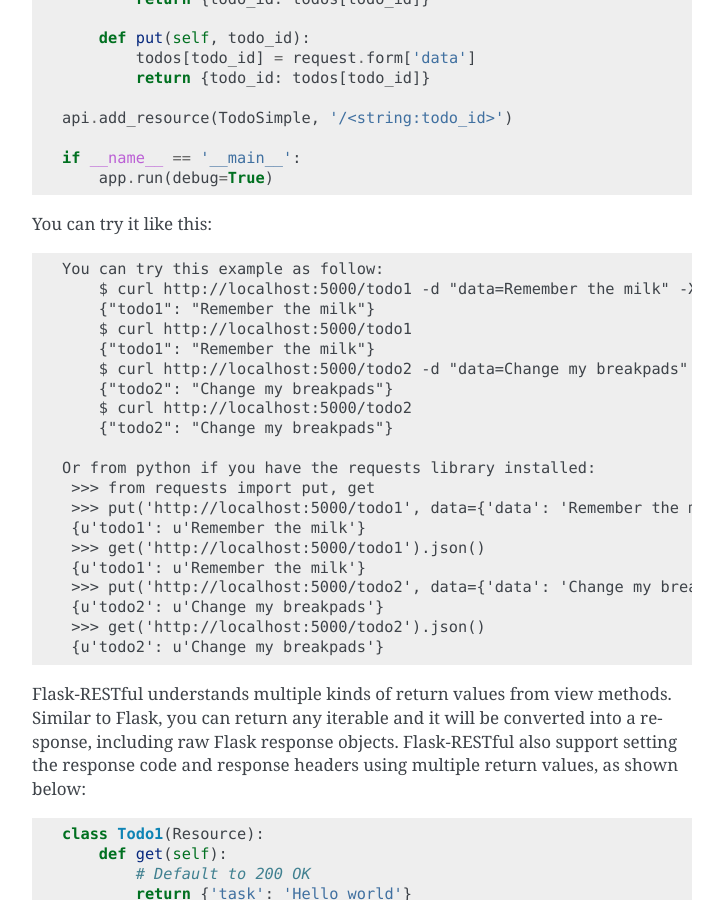
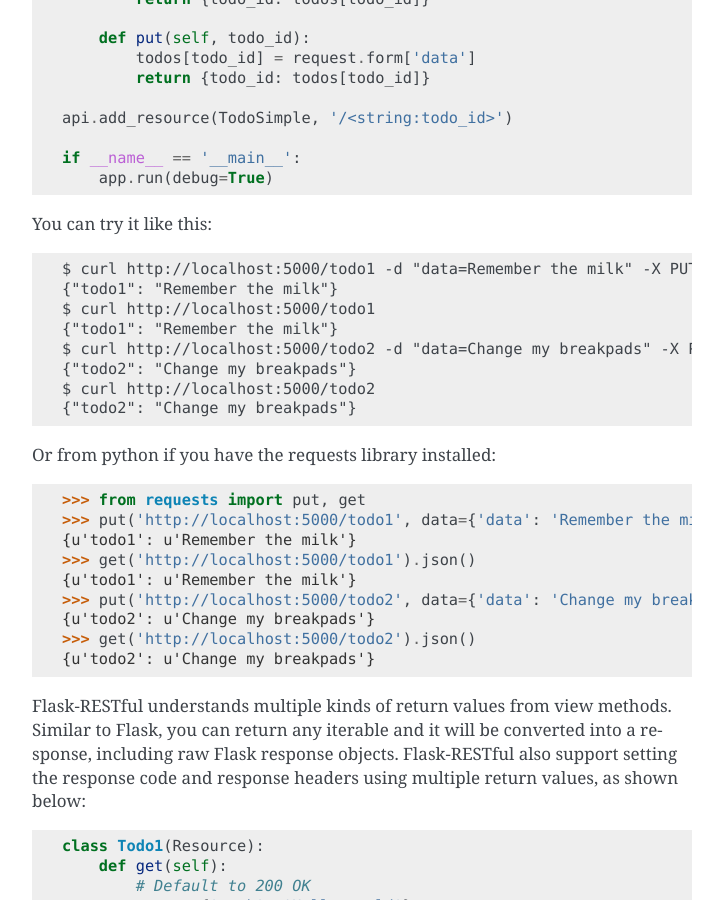
Before and after one commit to flask-restful/flask-restful, a Sphinx documentation site: the page built from docs/quickstart.rst, in a window 1280 px wide and 900 px high, scrolled down 1266 px. Shown: the whole window, without its empty margins (388-1111 px from the left). Built offline with Sphinx 7.4.7, drawn with Linux system fonts in a browser that asks for light colours.

Commit message:
Fixed the highlighting on an example.

```diff
--- a/docs/quickstart.rst
+++ b/docs/quickstart.rst
@@ -80,17 +80,18 @@ like this: ::
 
 You can try it like this: ::
 
-    You can try this example as follow:
-        $ curl http://localhost:5000/todo1 -d "data=Remember the milk" -X PUT
-        {"todo1": "Remember the milk"}
-        $ curl http://localhost:5000/todo1
-        {"todo1": "Remember the milk"}
-        $ curl http://localhost:5000/todo2 -d "data=Change my breakpads" -X PUT
-        {"todo2": "Change my breakpads"}
-        $ curl http://localhost:5000/todo2
-        {"todo2": "Change my breakpads"}
+    $ curl http://localhost:5000/todo1 -d "data=Remember the milk" -X PUT
+    {"todo1": "Remember the milk"}
+    $ curl http://localhost:5000/todo1
+    {"todo1": "Remember the milk"}
+    $ curl http://localhost:5000/todo2 -d "data=Change my breakpads" -X PUT
+    {"todo2": "Change my breakpads"}
+    $ curl http://localhost:5000/todo2
+    {"todo2": "Change my breakpads"}
 
-    Or from python if you have the requests library installed:
+
+Or from python if you have the requests library installed::
+
      >>> from requests import put, get
      >>> put('http://localhost:5000/todo1', data={'data': 'Remember the milk'}).json()
      {u'todo1': u'Remember the milk'}
```
